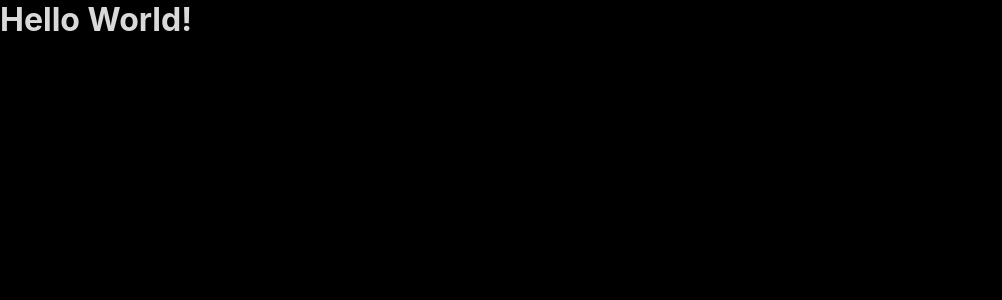
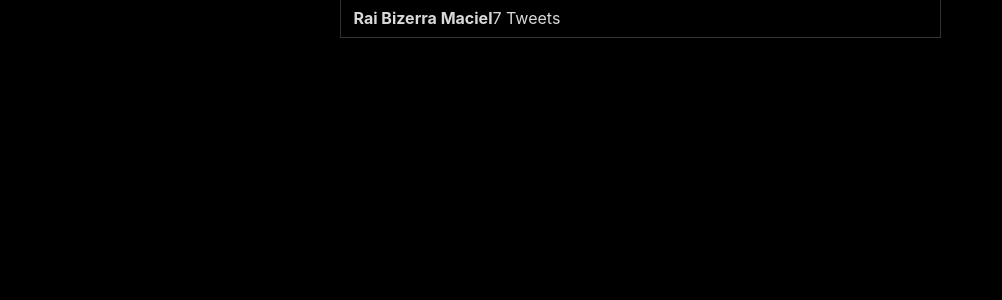
Before and after one commit to raibm/meu-twitter, a React (Create React App) app: page / in a window 1280 px wide. Shown: the top 300 px of the page, without its empty margins (0-1002 px from the left). Built offline with nearby package versions, Linux system fonts and the light colour scheme.

Commit message:
Primeiras estilizacoes (HEADER) e primeira tela

```diff
--- a/src/App.tsx
+++ b/src/App.tsx
@@ -1,14 +1,15 @@
 import React from 'react';
 
+import Layout from './components/Layout'
 import GlobalStyles from './styles/GlobalStyles';
 
 function App() {
   return (
     <>
 
+    <Layout/>
+
     <GlobalStyles/>
-
-    <h1>Hello World!</h1>
 
     </>
     );
--- /dev/null
+++ b/src/components/Layout/index.tsx
@@ -0,0 +1,19 @@
+import React from 'react';
+
+import Main from '../Main';
+
+import { Container, Wrapper } from './styles';
+
+const layouts: React.FC = () => {
+  return (
+    <Container>
+      <Wrapper>
+        {/* <MenuBar/> */}
+        <Main/>
+        {/* <SideBar/> */}
+      </Wrapper>
+    </Container>
+  );
+}
+
+export default layouts;
--- /dev/null
+++ b/src/components/Layout/styles.ts
@@ -0,0 +1,17 @@
+import styled from "styled-components";
+
+export const Container = styled.div`
+  background: var(--primary);
+`;
+
+export const Wrapper = styled.div`
+  height: 100%;
+  max-width: 1280px;
+  /**margem para cima, baixo e direita esquerda*/
+  margin: 0 auto;
+
+  /**display flex permita colocar componentes lado a lado tipo 1,2,3...  */
+  display: flex;
+  /**alinha todo mundo de forma horizontal */
+  justify-content: center;
+`;
--- /dev/null
+++ b/src/components/Main/index.tsx
@@ -0,0 +1,30 @@
+import React from 'react';
+import { Container, Header, BackIcon, ProfileInfo } from './styles';
+
+const Main: React.FC = () => {
+  return (
+    <Container>
+      <Header>
+        <button>
+          <BackIcon/>
+        </button>
+
+        <ProfileInfo>
+          <strong>Rai Bizerra Maciel</strong>
+          <span>7 Tweets</span>
+        </ProfileInfo>
+      </Header>
+
+
+      {/* <ProfilePage></ProfilePage> */}
+      {/* <BottomMenu>
+        <HomeIcon/>
+        <SearchIcon/>
+        <BellIcon/>
+        <EmailIcon/>
+      </BottomMenu> */}
+      </Container>
+  );
+}
+
+export default Main;
--- /dev/null
+++ b/src/components/Main/styles.ts
@@ -0,0 +1,29 @@
+import styled from "styled-components";
+
+export const Container = styled.div`
+  display: flex;
+  flex-direction: column;
+
+  width: min(601px, 100%);
+
+  @media(min-width: 500px){
+    border-left: 1px solid var(--outline);
+    border-right: 1px solid var(--outline);
+  }
+
+`;
+export const Header = styled.div`
+  position: sticky;
+  top: 0;
+  background: var(--primary);
+
+  display: flex;
+  align-items: center;
+  text-align: left;
+
+  padding: 8px 0 9px 13px;
+  border-bottom: 1px solid var(--outline);
+
+`;
+export const BackIcon = styled.div``;
+export const ProfileInfo = styled.div``;
--- a/tsconfig.json
+++ b/tsconfig.json
@@ -15,7 +15,7 @@
     "module": "esnext",
     "moduleResolution": "node",
     "resolveJsonModule": true,
-    "isolatedModules": false,
+    "isolatedModules": true,
     "noEmit": true,
     "jsx": "react"
   },
```
